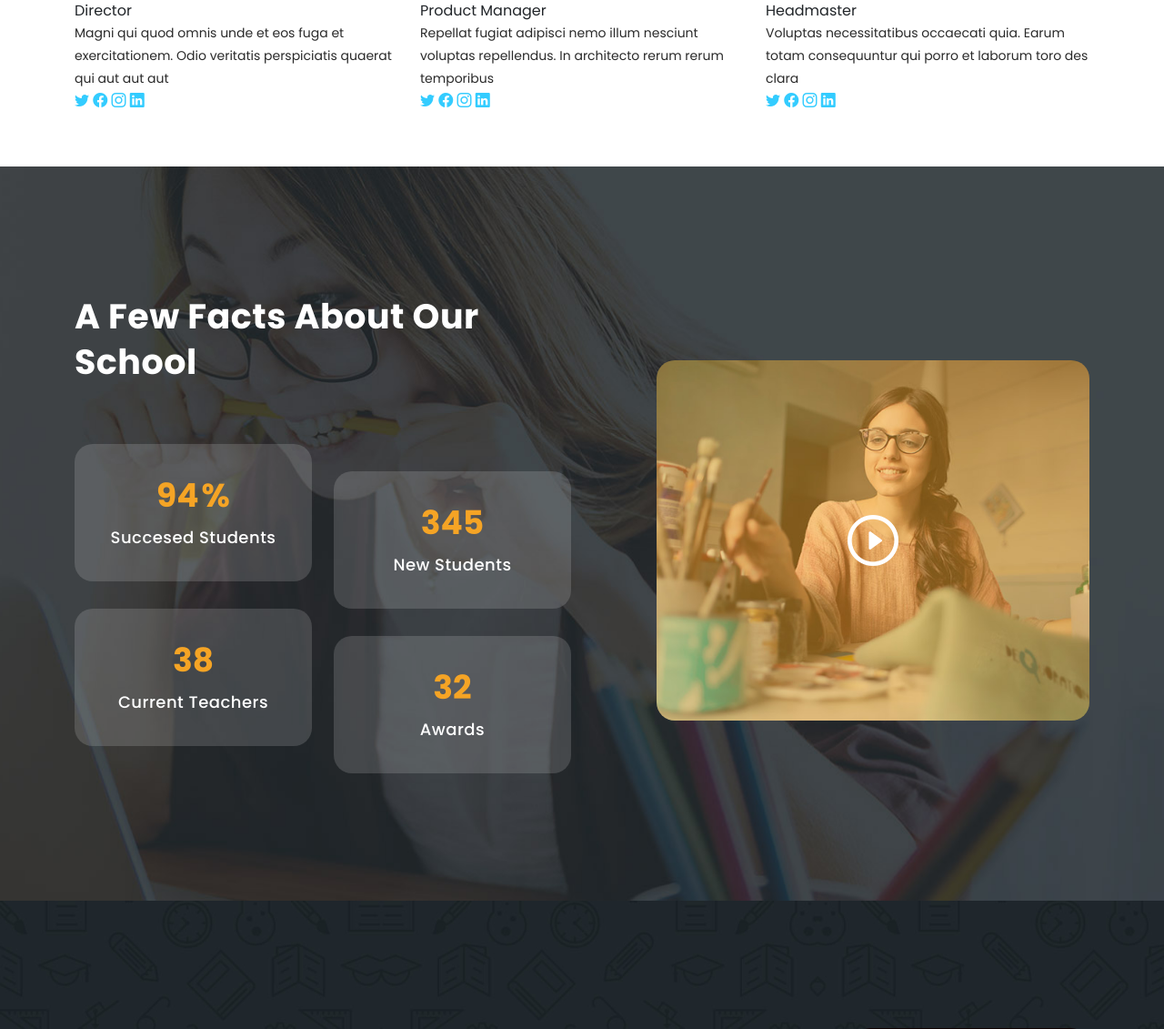
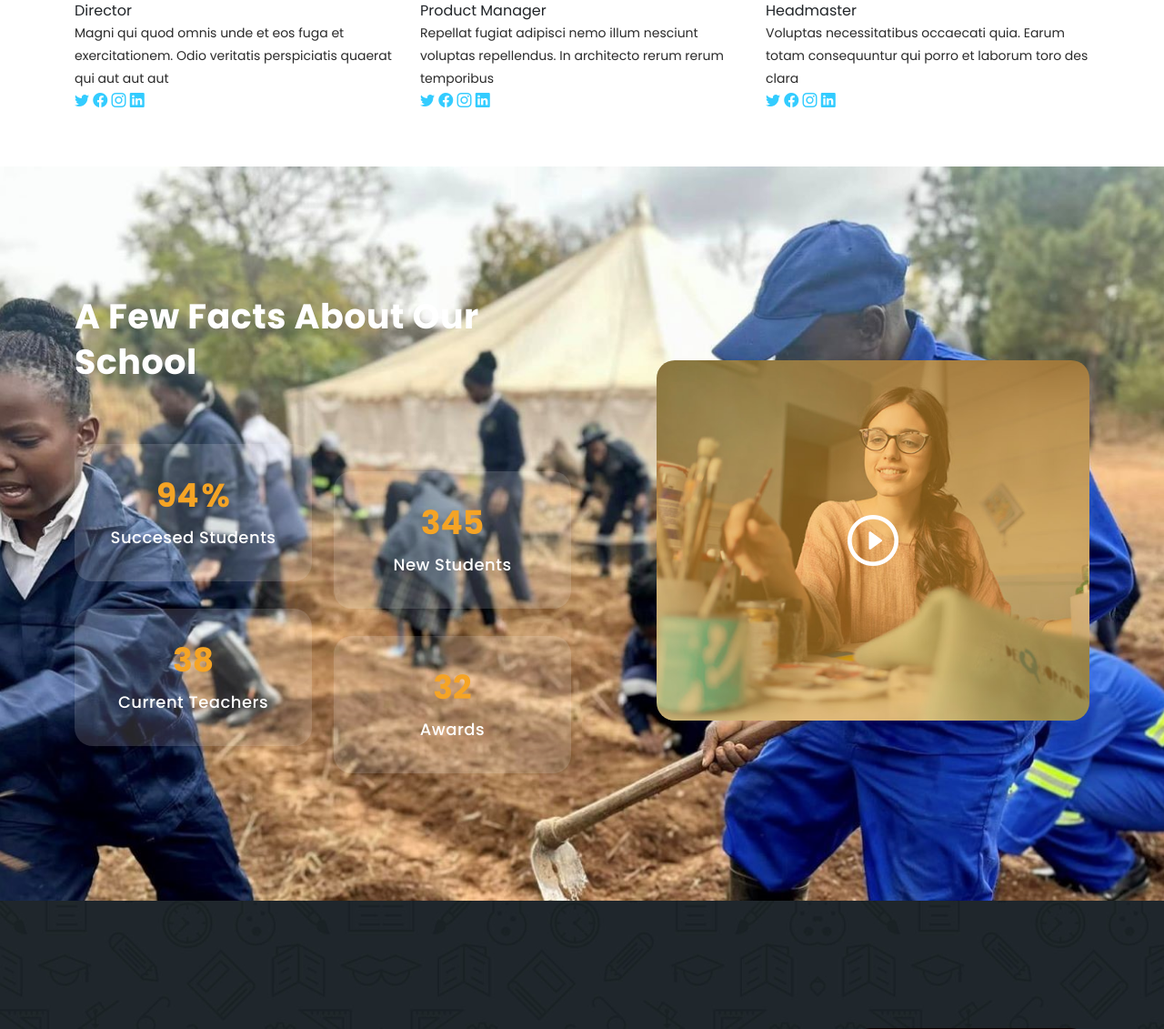
Before and after one commit to Joenny-stack/Joenny-stack.github.io, a PHP site: page / in a window 1280 px wide. Shown: the part 2756-3887 px from the top of the page at 91% size. Run offline with PHP 8.4, Linux system fonts and the light colour scheme.

Commit message:
changed facts bg

```diff
--- a/assets/css/templatemo-edu-meeting.css
+++ b/assets/css/templatemo-edu-meeting.css
@@ -1440,7 +1440,7 @@ our facts
 */
 
 section.our-facts {
-  background-image: url(../images/facts-bg.jpg);
+  background-image: url(../images/factsbg.jpg);
   background-position: center center;
   background-attachment: fixed;
   background-repeat: no-repeat;
```
Also changed, not shown: assets/images/factsbg.jpg (added).
